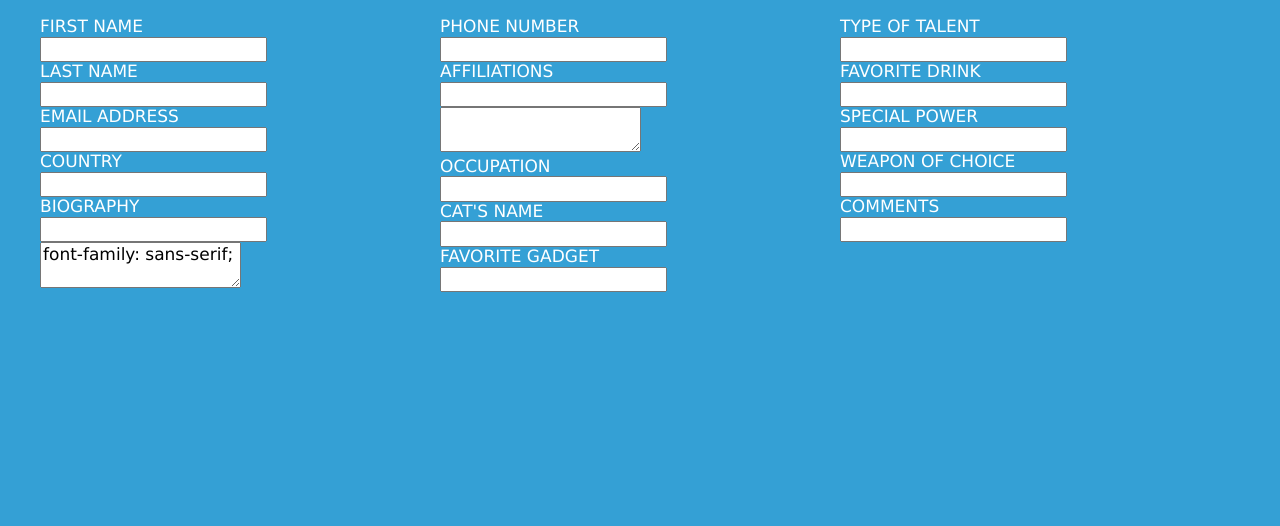
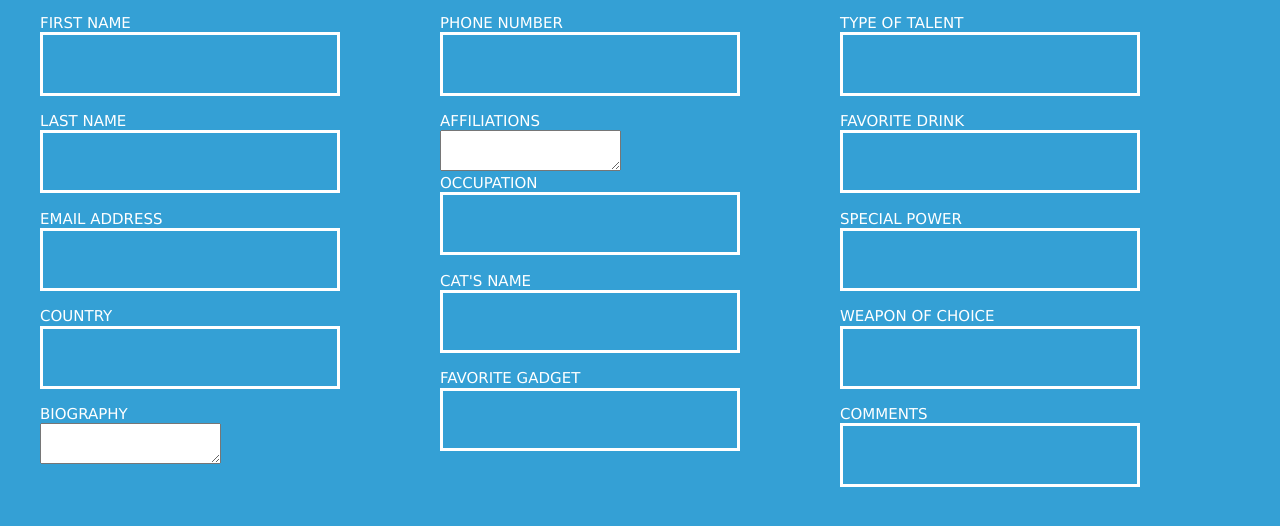
Before and after one commit to organicmechanic1/formdesign, a plain HTML site: page index.html in a window 1280 px wide. Drawn offline with nearby package versions, Linux system fonts and the light colour scheme.

Commit message:
third commit

```diff
--- a/index.html
+++ b/index.html
@@ -16,28 +16,28 @@
 				<input type="text" name="lastname"/><br>
 				EMAIL ADDRESS<br>
 				<input type="email" name="email"/><br>
-				COUNTRY<br>
-				<input type="country" name="country"/><br>
-				BIOGRAPHY<br>
-				<input type="text" name="biography"/><br>
-				<textarea>font-family: sans-serif;
-					font-size: 100%;
-					line-height: 1.15;
-					margin: 0;
-				</textarea>
+					<div class="country">
+					COUNTRY<br>
+					<input type="country" name="country"/><br>
+					</div>
+					<div class="biography">BIOGRAPHY<br>
+				<textarea>
+				</textarea><br>
+					</div>
 			</li>
 
 			<li class="Appcolumn">
 				PHONE NUMBER<br>
 				<input type="tel" name="usrtel"><br>
+				<div class="affiliations">
 				AFFILIATIONS<br>
-				<input type="text" /><br>
 				<textarea>
 				</textarea><br>
+				</div>
 				OCCUPATION<br>
 				<input type="text" name="occupation"><br>
 				CAT'S NAME<br>
-				<input type="text" name="catname"><br>
+				<input type="text" name="Kitty"><br>
 				FAVORITE GADGET<br>
 				<input type="text" name="gadget"><br>
 			</li>
--- a/style.css
+++ b/style.css
@@ -1,20 +1,51 @@
+
+
 html {
 	box-sizing: border-box;
 }
 
-*,*:before, *:after {
-	box-sizing: inherit;
+*, *:before, *:after {
+	box-sizing:inherit;
 }
 body {background-color: #34a0d5;
 	color: white;
 	font-family: Verdana, sans-serif;
-	font-size: 17px;}
+	font-size: 15px;
+	font-weight: 300;
+	}
 
 ul {list-style: none;}
 
+input {background-color: #34a0d5;
+		border: 3px solid white;
+		display: flex;
+		font-family: Verdana, sans-serif;
+		font-style:
+		height: 20px;
+		width: 300px;
+		padding:20px;
+		color:white;
+		font-size: 15px;
 
-.AppForm {display: flex;}
+	}
+input[type=text]:hover {border: 3px solid #3705eb;
+		}
+
+
+.AppForm {display: flex;
+		align-items: stretch;
+		}
 
 .Appcolumn {width:400px;
 			height: 700px;
 			}
+.country {}
+
+.affiliations {}
+
+text area {font-family: sans-serif;
+					font-size: 100%;
+					line-height: 1.15;
+					margin: 0;
+					min-height: 50px;
+					min-width: 300px;}
```
